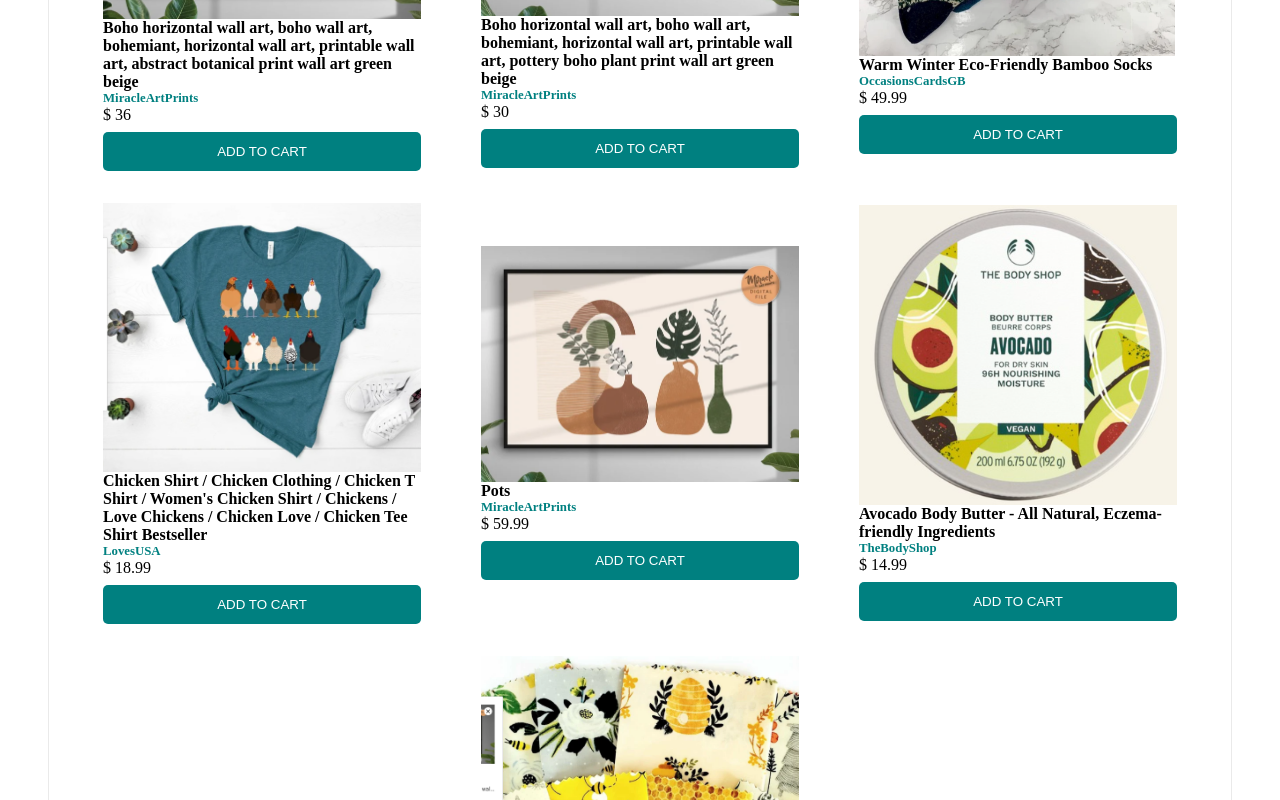
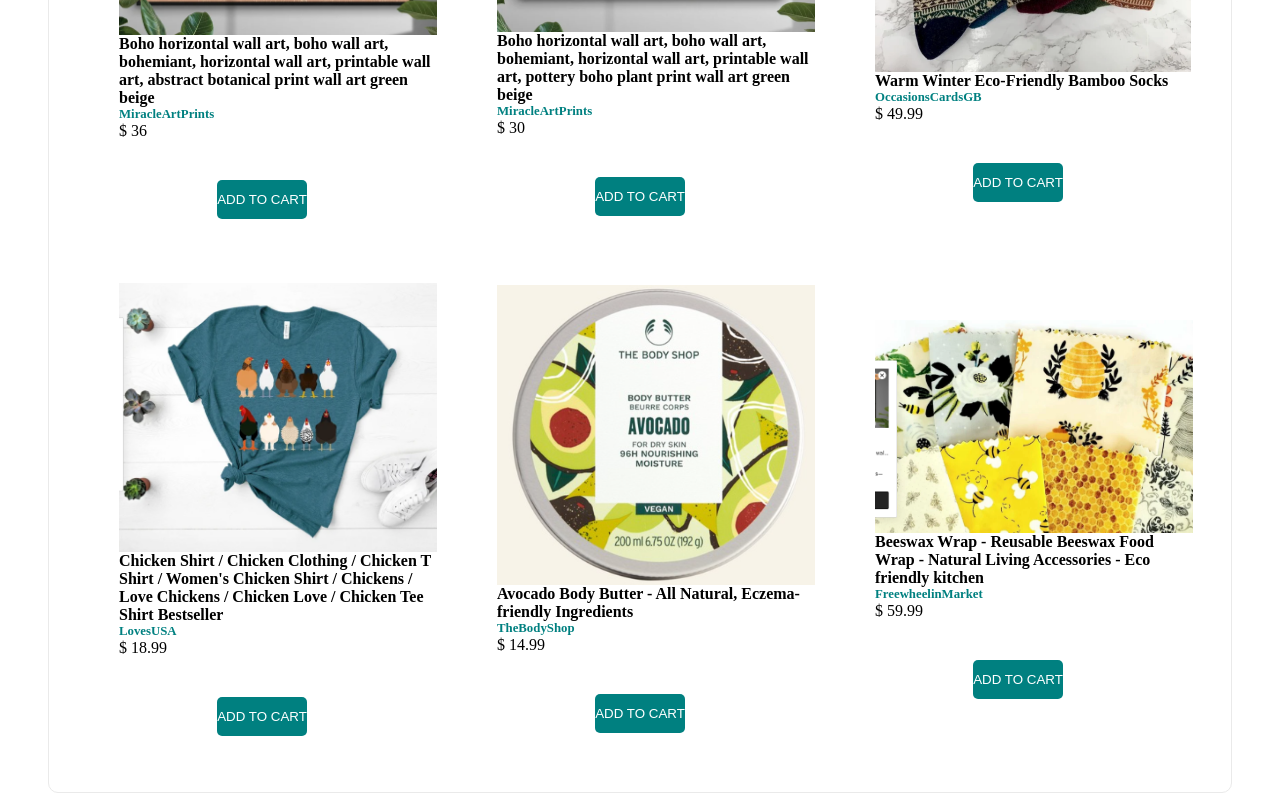
Before and after one commit to traceannwhite/resonanceandwonder-project, a Next.js app: page /shop in a window 1280 px wide. Shown: the part 680-1480 px from the top of the page. Built offline with nearby package versions, Linux system fonts and the light colour scheme.

Commit message:
working on individual product page

```diff
--- a/components/ProductCard.jsx
+++ b/components/ProductCard.jsx
@@ -2,16 +2,22 @@
 import { useDispatch } from "react-redux";
 import { addToCart } from "../redux/cart.slice";
 import styles from "../styles/ProductCard.module.css";
+import Link from "next/link";
 
 const ProductCard = ({ product }) => {
   const dispatch = useDispatch();
 
   return (
     <div className={styles.card}>
+      <Link href="/product/[id]" as={`/product/${product.id}`}>
+        <div className={styles.card}>
           <img src={product.image} className={styles.image} />
           <h4 className={styles.title}>{product.product}</h4>
           <h5 className={styles.seller}>{product.seller}</h5>
           <p>$ {product.price}</p>
+        </div>
+      </Link>
+      <div className={styles.card}>
         <button
           onClick={() => dispatch(addToCart(product))}
           className={styles.button}
@@ -19,6 +25,7 @@
           Add to Cart
         </button>
       </div>
+    </div>
   );
 };
 
--- a/pages/api/products/data.json
+++ b/pages/api/products/data.json
@@ -32,14 +32,6 @@
     "price": 18.99
   },
   {
-    "id": 13,
-    "product": "Pots",
-    "category": "home",
-    "seller": "MiracleArtPrints",
-    "image": "/image/boho-pots.png",
-    "price": 59.99
-  },
-  {
     "id": 16,
     "product": "Avocado Body Butter - All Natural, Eczema-friendly Ingredients",
     "category": "self-care",
--- a/pages/category/[category].jsx
+++ b/pages/category/[category].js
@@ -1,4 +1,5 @@
 import { useRouter } from "next/router";
+import Link from "next/link";
 import ProductCard from "../../components/ProductCard";
 import styles from "../../styles/ShopPage.module.css";
 import { getProductsByCategory } from "../api/products/[category]";
@@ -14,14 +15,15 @@
           <ProductCard key={product.id} product={product} />
         ))}
       </div>
+      <Link href="/">Go Back</Link>
     </div>
   );
 };
-
-export default CategoryPage;
 
 export async function getServerSideProps(ctx) {
   const category = ctx.query.category;
   const products = await getProductsByCategory(category);
   return { props: { products } };
 }
+
+export default CategoryPage;
```
Also changed, not shown: pages/index.js (+3 -4 lines), pages/product/[id]/index.js (added, +47 -0 lines). Lines whose indentation alone changed are shown as unchanged.
